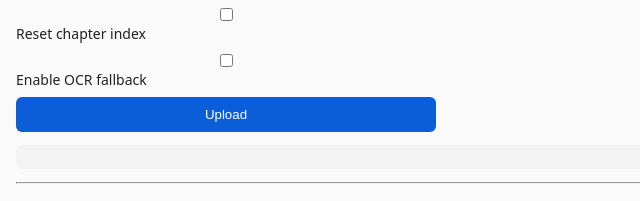
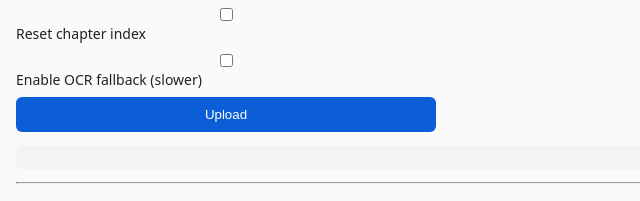
Before and after one commit to SunenaB3504/Commerce-gpt5, a plain HTML site: page web/index.html in a window 1280 px wide. Shown: the part 427-628 px from the top of the page, 0-640 px from the left. Drawn offline with Linux system fonts and the light colour scheme.

```diff
--- a/web/index.html
+++ b/web/index.html
@@ -32,7 +32,7 @@
   <input id="pdfFile" type="file" name="file" accept="application/pdf" aria-label="PDF File" required />
   <label><input type="checkbox" name="auto_index" checked /> Auto-index after upload</label>
   <label><input type="checkbox" name="reset" /> Reset chapter index</label>
-  <label><input type="checkbox" name="ocr" /> Enable OCR fallback</label>
+    <label><input type="checkbox" name="ocr" /> Enable OCR fallback (slower)</label>
         <button type="submit">Upload</button>
       </form>
       <pre id="uploadResult"></pre>
```
Also changed, not shown: 9 other files.
